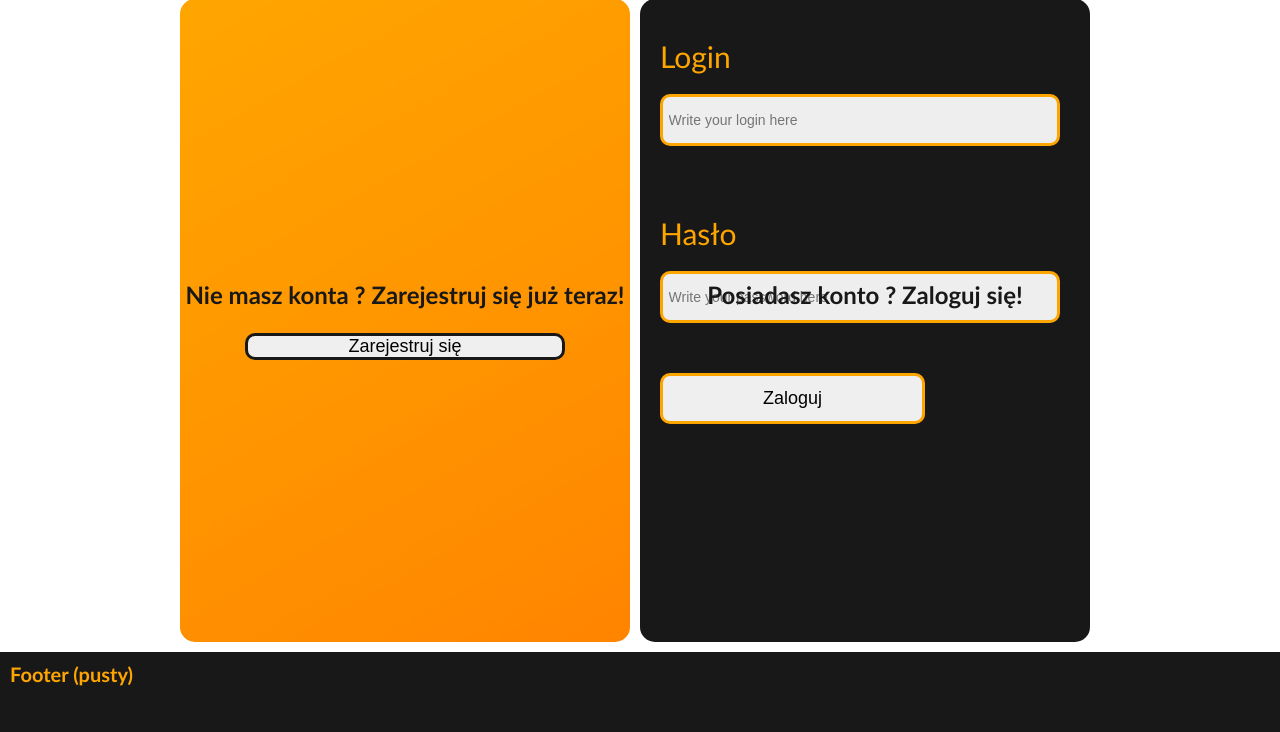
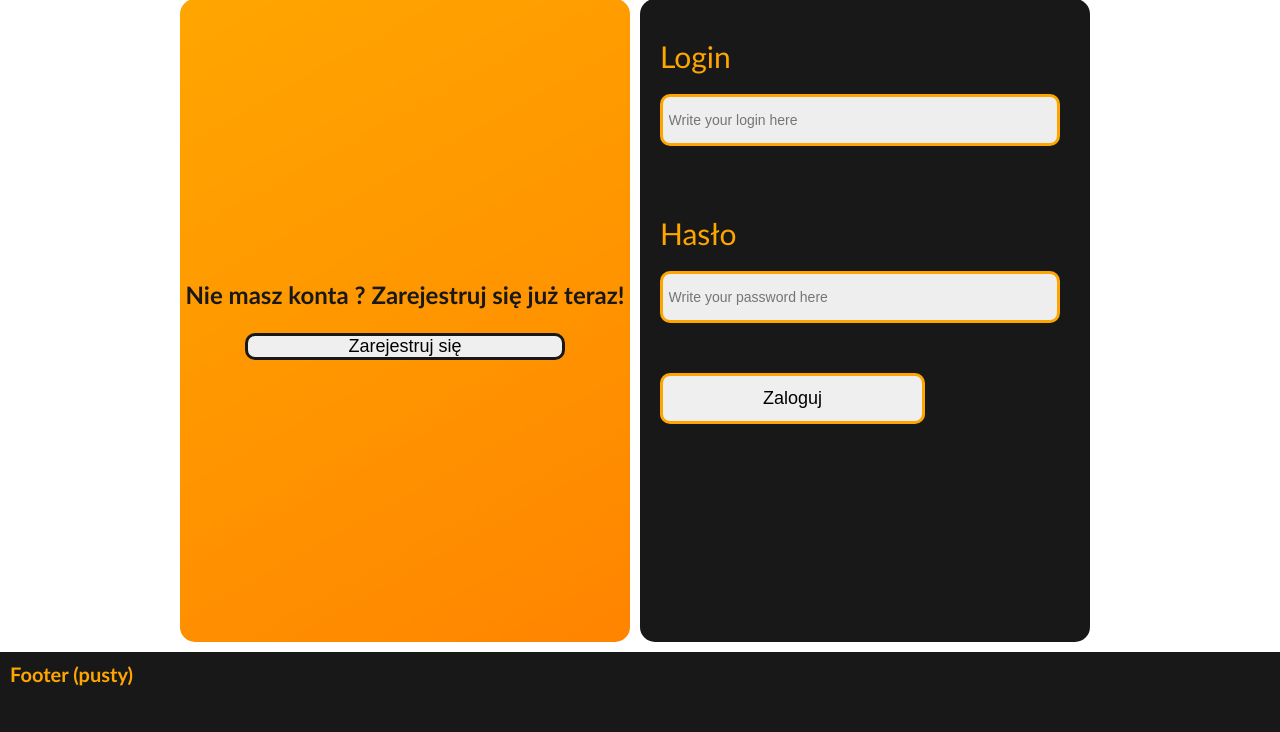
Before and after one commit to Barszczu57/Teainc, a PHP site: page / in a window 1280 px wide. Shown: the part 91-823 px from the top of the page. Run offline with PHP 8.4, Linux system fonts and the light colour scheme.

Commit message:
poprawka zmiany logowania na rejestrację

```diff
--- a/index.php
+++ b/index.php
@@ -3,6 +3,7 @@
 <head>
     <Title>Logowanie</Title>
 <link rel="stylesheet" type="text/css" href="main.css">
+    <meta name="viewport" content="width=device-width, initial-scale=1.0">
 </head>
 <body>
 
@@ -20,7 +21,7 @@
                 <span class="pl_span">User with that login exist</span>
 
                 <label class="pl_labels" for="login.password">Email</label>
-                <input class="pl_input pl_input_errorX" type="email" name="login.password" id="login.password" placeholder="Write your email here">
+                <input class="pl_input pl_input_errorX" type="email" name="login.password" id="login.email" placeholder="Write your email here">
                 <span class="pl_span">User with that email exist</span>
 
                 <label class="pl_labels" for="login.password">Hasło</label>
@@ -29,9 +30,9 @@
 
                 <button class="pl_button_login" type="submit">Utwórz konto</button>
             </form>
-            <div class="panel_btn">
+            <div class="panel_btn" id="go_sig">
                 <p class="btn_info_text">Nie masz konta ? Zarejestruj się już teraz!</p>
-                <button class="log_sign_change" id="go_sig">Zarejestruj się</button>
+                <button class="log_sign_change" >Zarejestruj się</button>
             </div>
         </div>
 
@@ -48,9 +49,9 @@
 
                 <button class="pl_button_login" type="submit">Zaloguj</button>
             </form>
-            <div class="panel_btn">
+            <div class="panel_btn change_btn" id="go_log">
                 <p class="btn_info_text">Posiadasz konto ? Zaloguj się!</p>
-                <button class="log_sign_change change_btn" id="go_log">Zaloguj się</button>
+                <button class="log_sign_change " >Zaloguj się</button>
             </div>
         </div>
 
```
